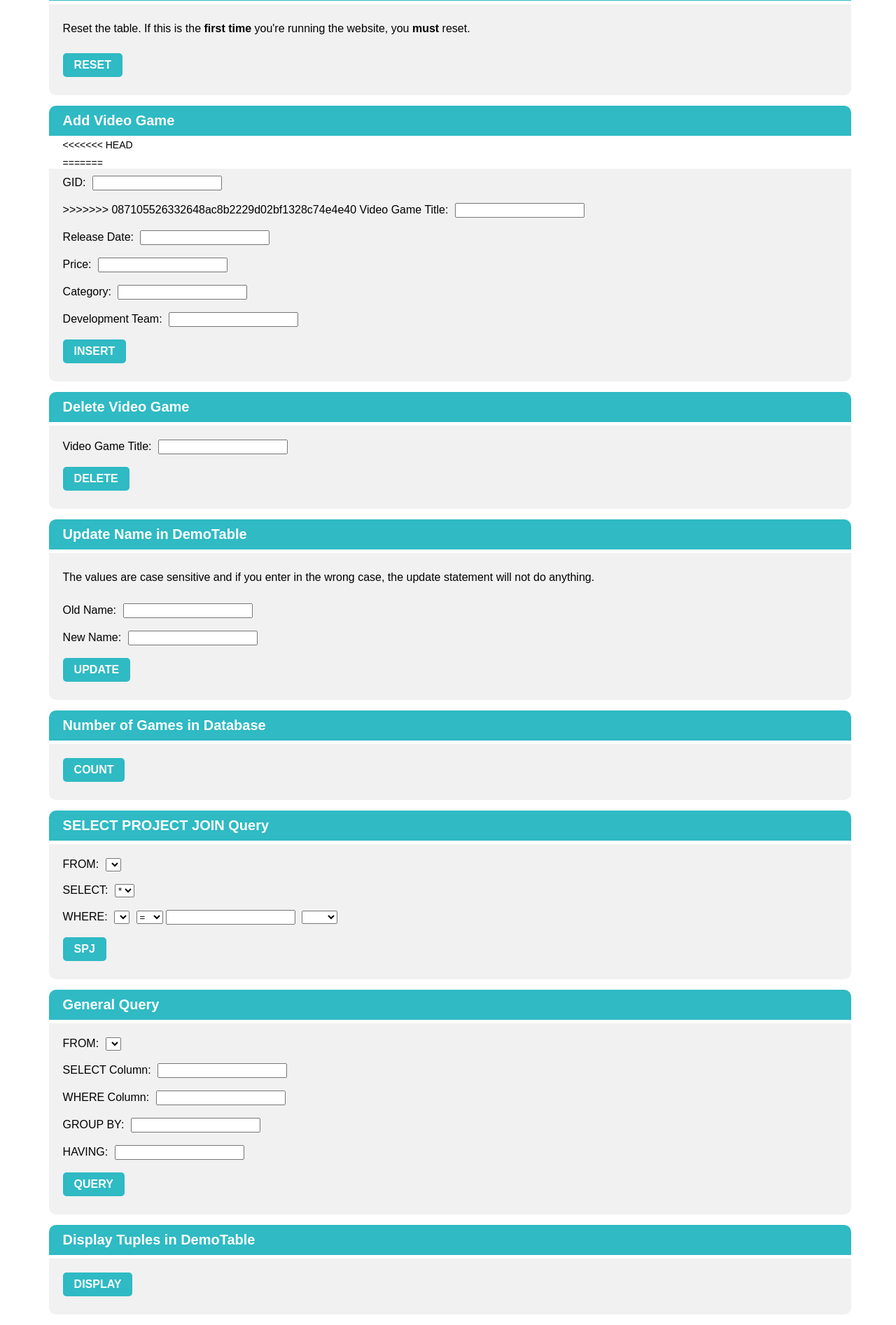
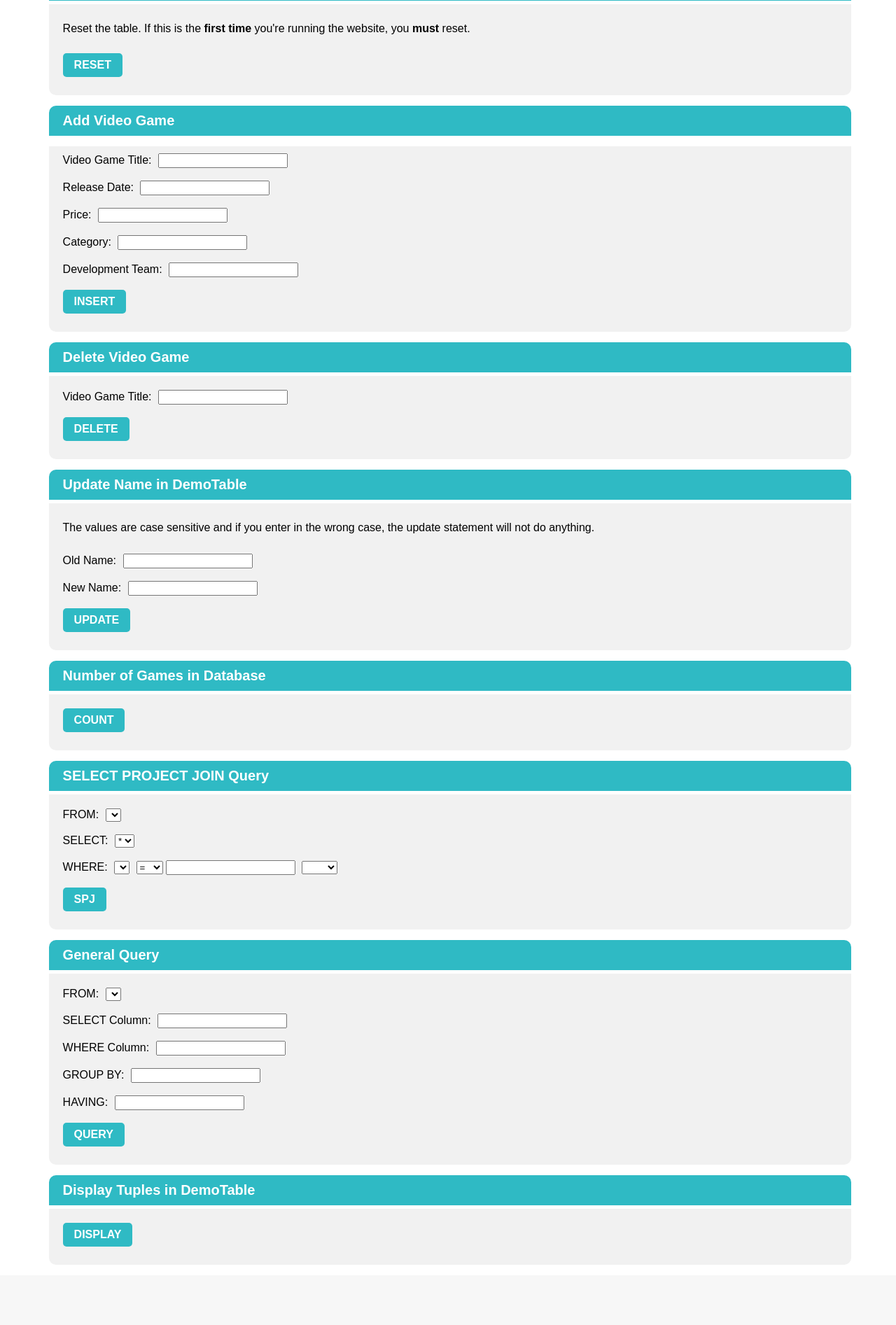
Before and after one commit to glenren/video_game_database, a PHP site: page / in a window 1280 px wide. Shown: the part 168-2061 px from the top of the page at 70% size. After the commit the page ends 1949 px from the top, so only its background shows below. Run offline with PHP 8.4, Linux system fonts and the light colour scheme; data that the repository does not hold is empty.

Commit message:
fixed the random numbers appearing??

```diff
--- a/pages/dml.php
+++ b/pages/dml.php
@@ -28,12 +28,8 @@ function handleInsertRequest()
 }
 ?>
 <h3>Add Video Game</h3>
-<<<<<<< HEAD
-<div><form method="POST" action="index.php">
-=======
+<form method="POST" action="index.php">
 <div class="outer"><form method="POST" action="index.php">
-    GID: <input type="text" name="GID"> <br /><br />
->>>>>>> 087105526332648ac8b2229d02bf1328c74e4e40
     Video Game Title: <input type="text" name="gameTitle"> <br /><br />
     Release Date: <input type="text" name="releaseDate"> <br /><br />
     Price: <input type="text" name="price"> <br /><br />
```
